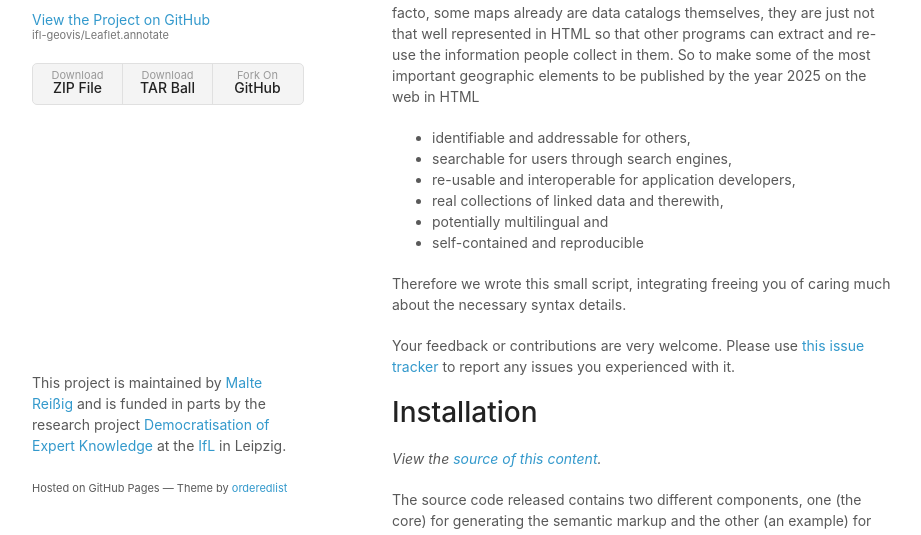
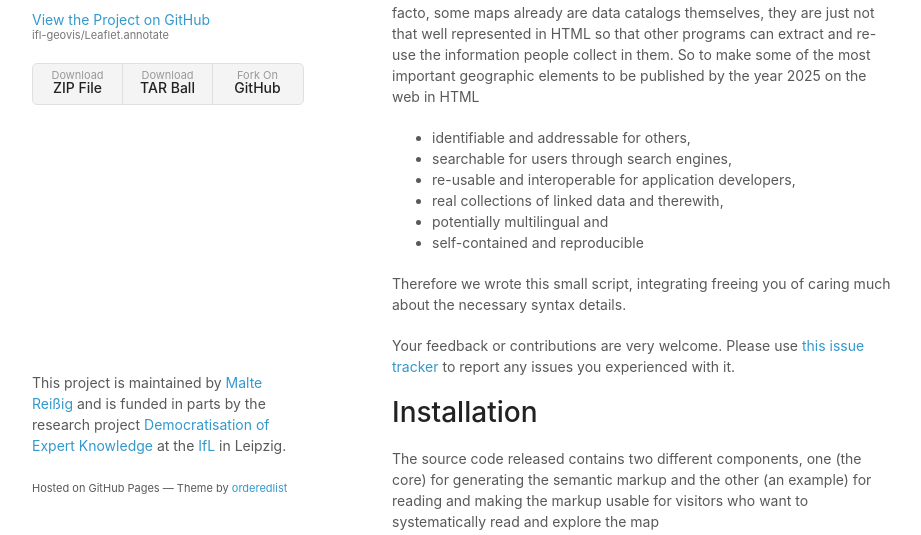
Before and after one commit to mukil/Leaflet.annotate, a plain HTML site: page docs/index.html in a window 1280 px wide. Shown: the part 233-768 px from the top of the page, without its empty margins (178-1099 px from the left). Drawn offline with Linux system fonts and the light colour scheme.

Commit message:
Remove template content from orderedlist.

```diff
--- a/docs/index.html
+++ b/docs/index.html
@@ -50,8 +50,6 @@
         <p>Your feedback or contributions are very welcome. Please use <a href="/ifl-geovis/Leaflet.annotate">this issue tracker</a> to report any issues you experienced with it.</p>
 
         <h1>Installation</h1>
-
-        <p><em>View the <a href="http://github.github.com/github-flavored-markdown/sample_content.html">source of this content</a>.</em></p>
 
         <p>The source code released contains two different components, one (the core) for generating the semantic markup and the other (an example) for reading and making the markup usable for visitors who want to systematically read and explore the map<p>
 
```
